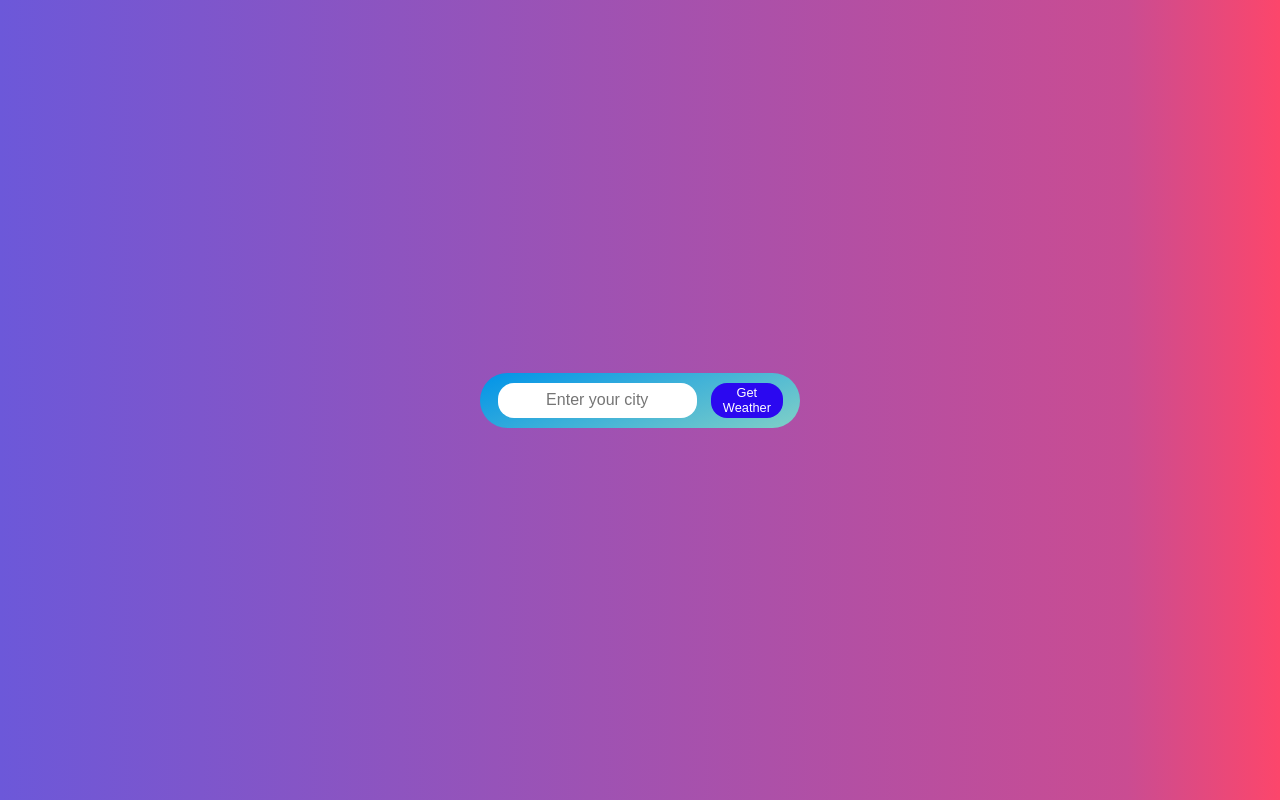
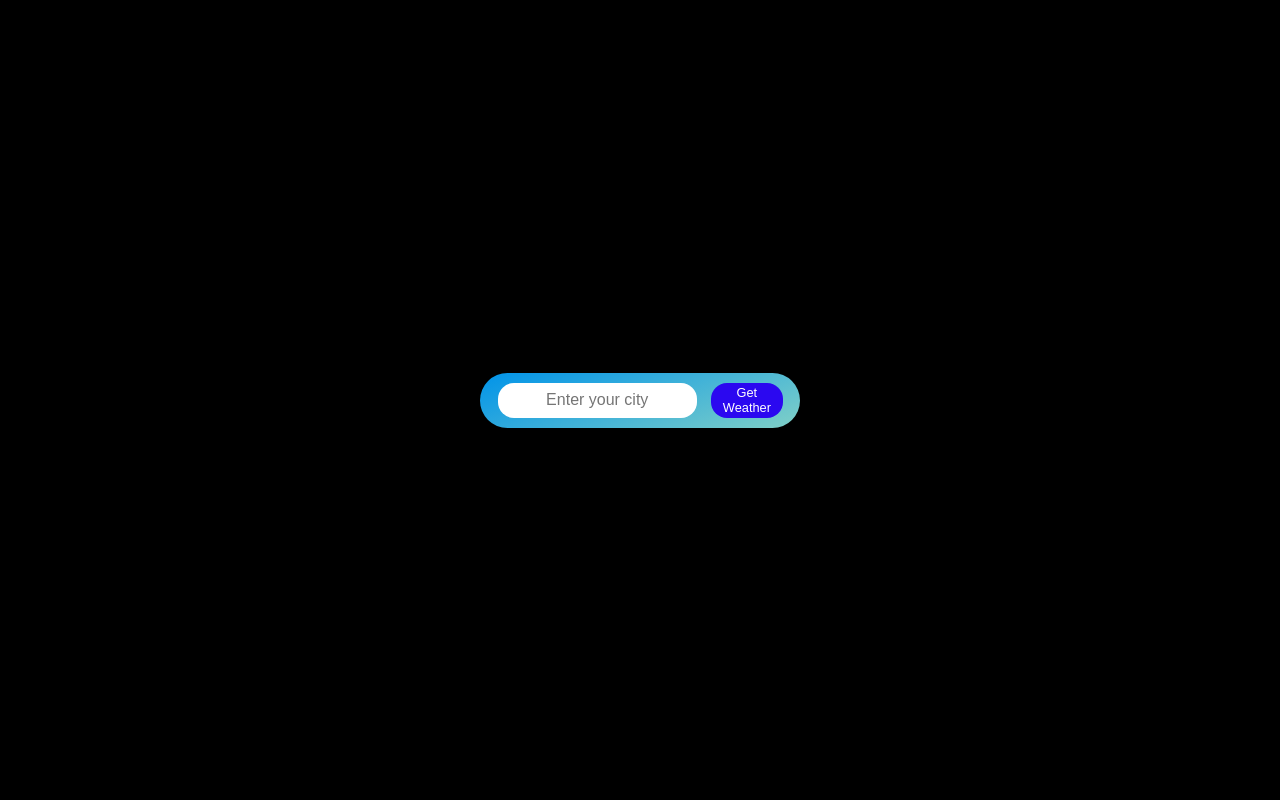
Before and after one commit to abhaylodhi014/codex-weather-ps2, a plain HTML site: page weatherps2.html in a window 1280 px wide. Drawn offline with Linux system fonts and the light colour scheme.

Commit message:
Update weatherps2.css

```diff
--- a/weatherps2.css
+++ b/weatherps2.css
@@ -7,8 +7,9 @@
 body{
     height: 100vh;
     width: 100vw;
-    background: rgb(63,94,251);
-background: linear-gradient(90deg, rgba(63,94,251,1) 0%, rgba(108,88,217,1) 0%, rgba(158,82,179,1) 46%, rgba(202,76,146,1) 88%, rgba(252,70,107,1) 100%);
+    background-color: black;
+/*     background: rgb(63,94,251);
+background: linear-gradient(90deg, rgba(63,94,251,1) 0%, rgba(108,88,217,1) 0%, rgba(158,82,179,1) 46%, rgba(202,76,146,1) 88%, rgba(252,70,107,1) 100%); */
 display: flex;
 justify-content: center;
 align-items: center;
```
